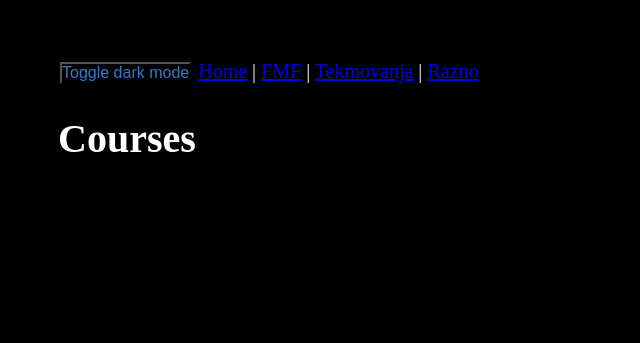
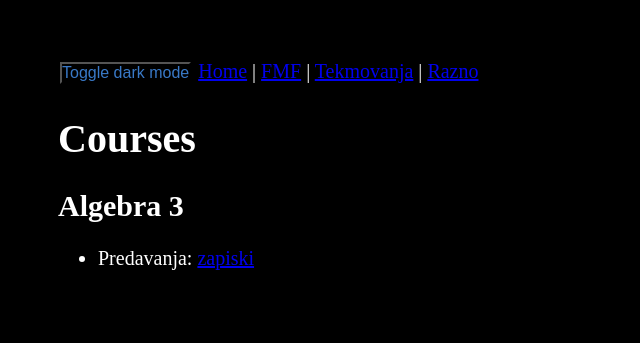
Before and after one commit to janpantner/janpantner.github.io, a plain HTML site: page fmf.html in a window 1280 px wide. Shown: the whole page, without its empty margins (0-640 px from the left). Drawn offline with Linux system fonts and the light colour scheme.

Commit message:
zapiski predavanj

```diff
--- a/fmf.html
+++ b/fmf.html
@@ -14,4 +14,8 @@
         <a href="./razno.html">Razno</a>
     </body>
     <h1>Courses</h1>
+    <h2>Algebra 3</h2>
+    <ul>
+        <li>Predavanja: <a href="PDFs/Algebra 3 zapiski predavanj.pdf">zapiski</a>
+    </ul>
 </html>
```
Also changed, not shown: 1 other file.
